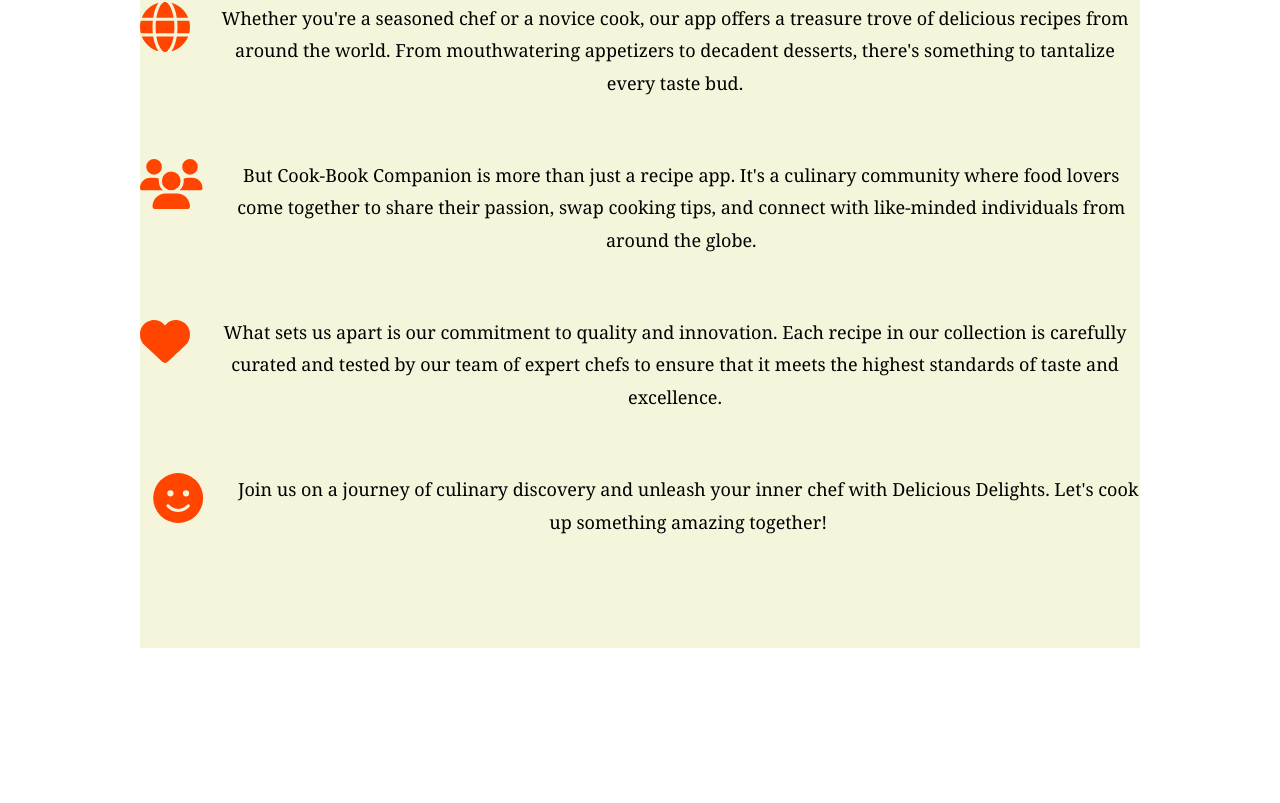
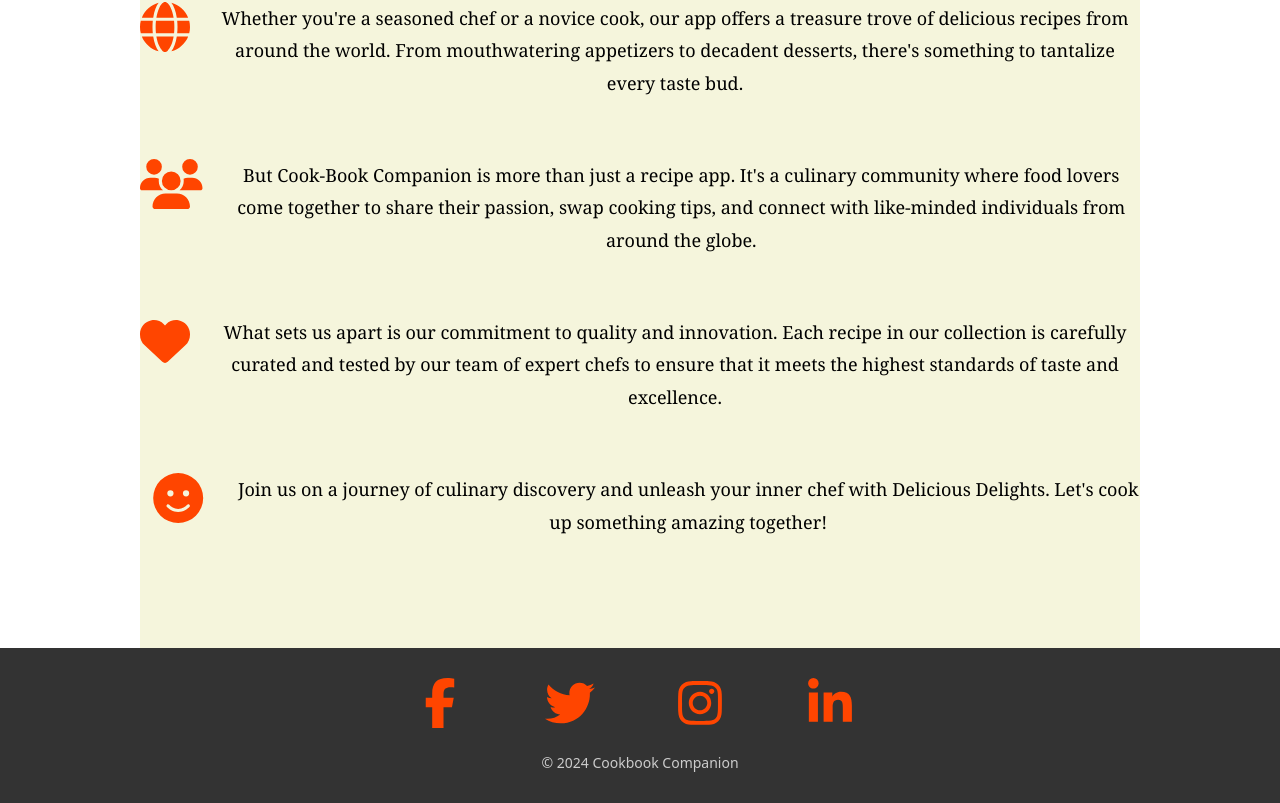
Before and after one commit to hadujeluk/Cookbook-companion, a React (Vite) app: page / in a window 1280 px wide. Shown: the part 1397-2200 px from the top of the page. Before the commit the page ends 2045 px from the top, so only its background shows below. Built offline with nearby package versions, Linux system fonts and the light colour scheme.

Commit message:
footer.css upgraded

```diff
--- a/src/components/Footer.css
+++ b/src/components/Footer.css
@@ -1,57 +1,29 @@
-/* Footer */
 .footer {
     background-color: #333;
     color: #fff;
     padding: 30px 0;
+    text-align: center;
   }
 
-  .footer-container {
-    display: flex;
-    justify-content: space-between;
-    align-items: center;
-    max-width: 1200px;
-    margin: 0 auto;
+  .social-icons {
+    margin-bottom: 20px;
   }
 
-  .footer-logo img {
-    height: 50px; /* Adjust height as needed */
+  .social-icons a {
+    display: inline-block;
+    margin: 0 10px;
+    color: #fff;
+    font-size: 24px;
   }
 
-  .footer-links ul {
-    list-style: none;
-    padding: 0;
-    margin: 0;
+  .social-icons a:hover {
+    color: #f8c24d;
   }
 
-  .footer-links li {
-    display: inline-block;
-    margin-right: 20px;
+  .signature {
+    font-size: 14px;
   }
 
-  .footer-links a {
-    color: #fff;
-    text-decoration: none;
-  }
-
-  .footer-social a {
-    color: #fff;
-    text-decoration: none;
-    font-size: 24px;
-    margin-right: 10px;
-  }
-
-  .footer-bottom {
-    text-align: center;
-    margin-top: 20px;
-    font-size: 14px;
+  .signature span {
     color: #ccc;
   }
-
-  .footer-bottom a {
-    color: #ccc;
-    text-decoration: none;
-  }
-
-  .footer-bottom a:hover {
-    color: #fff;
-  }
--- a/src/components/Footer.jsx
+++ b/src/components/Footer.jsx
@@ -1,33 +1,27 @@
-import React from 'react';
+import React from "react";
 import { FontAwesomeIcon } from '@fortawesome/react-fontawesome';
-import { faFacebook, faInstagram, faTwitter } from '@fortawesome/free-brands-svg-icons';
-import './Footer.css';
-
-import logo from '../assets/logo.png';
+import { faFacebookF, faTwitter, faInstagram, faLinkedinIn } from '@fortawesome/free-brands-svg-icons';
+import "../components/Footer.css";
 
 function Footer() {
   return (
     <footer className="footer">
-      <div className="footer-container">
-        <div className="footer-logo">
-          <img src={logo} alt="Logo" />
-        </div>
-        <div className="footer-links">
-          <ul>
-            <li><a href="#">Home</a></li>
-            <li><a href="#">Recipes</a></li>
-            <li><a href="#">About Us</a></li>
-            <li><a href="#">Contact Us</a></li>
-          </ul>
-        </div>
-        <div className="footer-social">
-          <a href="#"><FontAwesomeIcon icon={faFacebook} /></a>
-          <a href="#"><FontAwesomeIcon icon={faInstagram} /></a>
-          <a href="#"><FontAwesomeIcon icon={faTwitter} /></a>
-        </div>
+      <div className="social-icons">
+        <a href="https://www.facebook.com/your-facebook-page" target="_blank" rel="noopener noreferrer">
+          <FontAwesomeIcon icon={faFacebookF} className="icon" />
+        </a>
+        <a href="https://twitter.com/your-twitter-handle" target="_blank" rel="noopener noreferrer">
+          <FontAwesomeIcon icon={faTwitter} className="icon" />
+        </a>
+        <a href="https://www.instagram.com/your-instagram-handle" target="_blank" rel="noopener noreferrer">
+          <FontAwesomeIcon icon={faInstagram} className="icon" />
+        </a>
+        <a href="https://www.linkedin.com/company/your-linkedin-page" target="_blank" rel="noopener noreferrer">
+          <FontAwesomeIcon icon={faLinkedinIn} className="icon" />
+        </a>
       </div>
-      <div className="footer-bottom">
-        <p>&copy; 2024 RecipeBook. All rights reserved.</p>
+      <div className="signature">
+        <span>© 2024 Cookbook Companion</span>
       </div>
     </footer>
   );
--- a/src/router/Home.jsx
+++ b/src/router/Home.jsx
@@ -2,6 +2,7 @@
 import Navbar from '../components/Navbar';
 import HomePage from '../components/HomePage';
 import About from '../components/About';
+import Footer from '../components/Footer';
 
 
 function Home() {
@@ -10,6 +11,7 @@
         <Navbar />
         <HomePage/>
         <About/>
+        <Footer/>
 
 
   </div>
```
